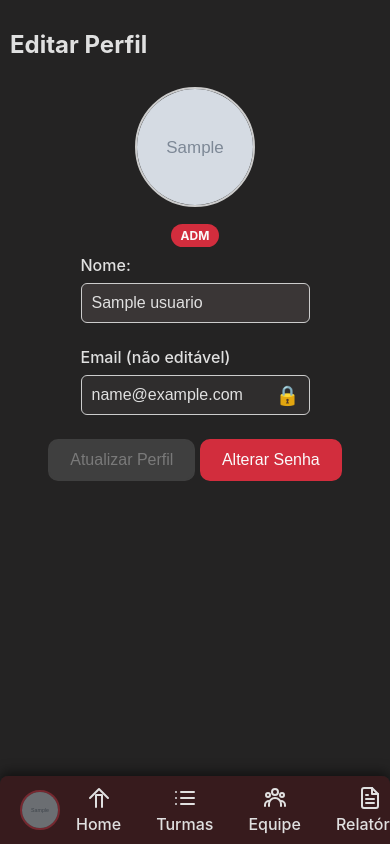
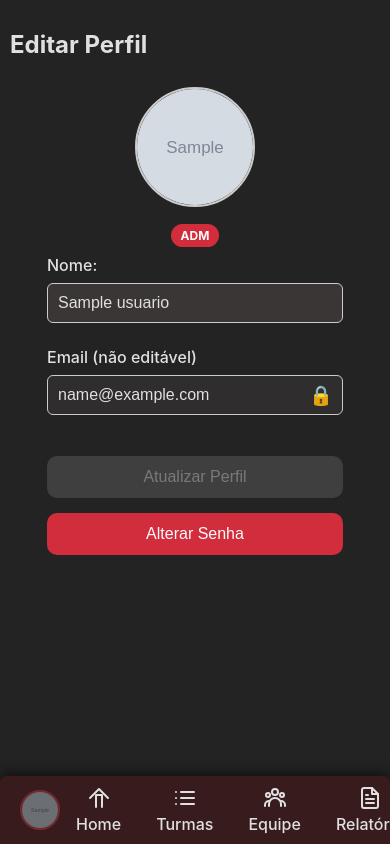
Before and after one commit to BrunoRochaBelo/SuperA_CAD_Family, a Flask app: page /auth/editar_perfil in a window 390 px wide. Run offline with Flask 3, Linux system fonts and the light colour scheme; a user stored in the database is signed in; tables that the repository leaves empty hold one stand-in row (values such as "Sample post"); grey boxes marked "Sample" are stand-in pictures; some libraries are stand-ins or nearby versions.

Commit message:
Ajusta estilos e estrutura dos formulários de edição e importação, melhorando a responsividade e a usabilidade

```diff
--- a/formaturas_app/static/css/style.css
+++ b/formaturas_app/static/css/style.css
@@ -575,9 +575,9 @@ main.fade-in {
 .alert {
   position: relative;
   margin: 10px;
-  padding: 10px 40px 10px 10px;
+  padding: 15px 45px 15px 20px;
   border-radius: 8px;
-  font-size: 0.9em;
+  font-size: 0.95em;
 }
 
 .alert-success {
@@ -1087,6 +1087,13 @@ label {
   margin: 8px 0;
 }
 
+.form-group.form-btns {
+  display: flex;
+  gap: 20px;
+  margin-top: 20px;
+  transition: background-color 0.3s ease, box-shadow 0.3s ease;
+}
+
 .editar-perfil-btn-save:hover {
   background-color: var(--color-btn-primary-hover, #0056b3);
 }
@@ -1484,6 +1491,18 @@ label {
 
   .filter-content {
     width: 100%;
+  }
+
+  .form-editar-perfil .form-group {
+    width: 80%;
+  }
+  .form-group.form-btns {
+    display: flex;
+    gap: 15px;
+    flex-wrap: wrap;
+    flex-direction: column;
+    margin-top: 25px;
+    transition: background-color 0.3s ease, box-shadow 0.3s ease;
   }
 }
 
--- a/formaturas_app/templates/auth/editar_perfil.html
+++ b/formaturas_app/templates/auth/editar_perfil.html
@@ -64,7 +64,7 @@
   </div>
 
   <!-- Botões -->
-  <div class="form-group">
+  <div class="form-group form-btns">
     <button type="submit" class="btn editar-perfil-btn-save" disabled>
       Atualizar Perfil
     </button>
--- a/formaturas_app/templates/empresa/register.html
+++ b/formaturas_app/templates/empresa/register.html
@@ -46,6 +46,6 @@
     >
     <input type="date" id="assinatura_ativa_ate" name="assinatura_ativa_ate" />
   </div>
-  <button type="submit">Cadastrar Empresa</button>
+  <button type="submit" class="btn">Cadastrar Empresa</button>
 </form>
 {% endblock %}
```
Also changed, not shown: formaturas_app/templates/turmas/importar.html (+19 -9 lines).
